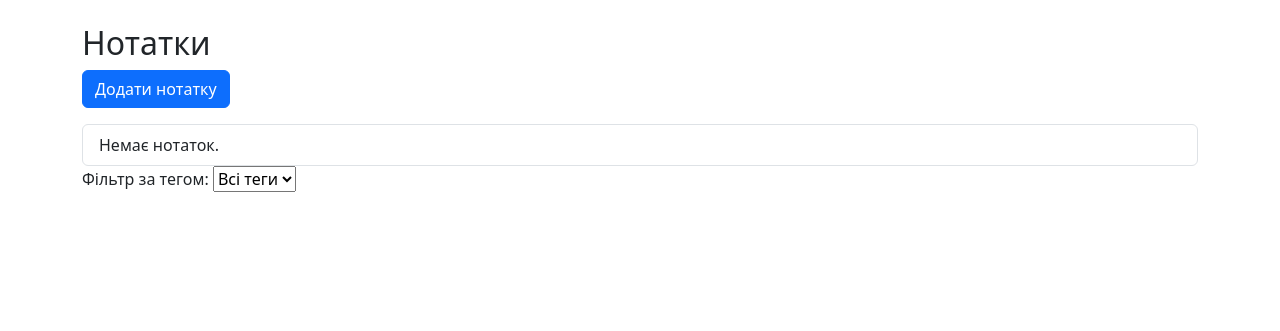
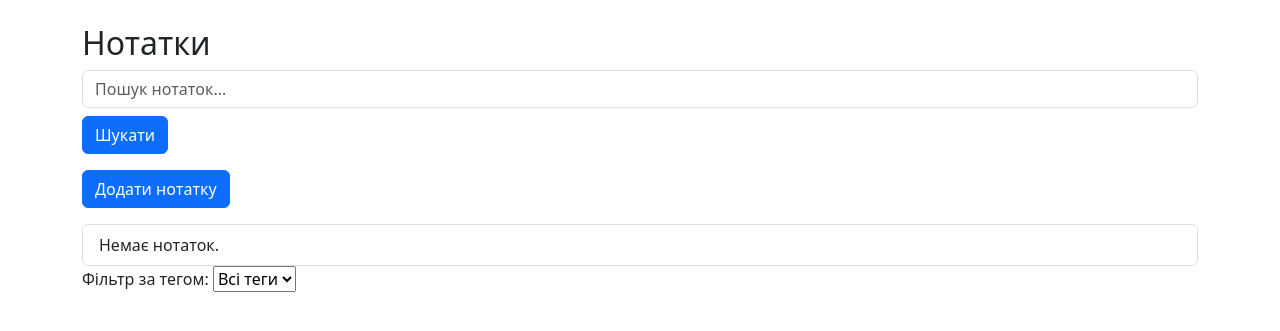
Before and after one commit to Yuliia-Vogel/Python-WEB_team-project_deploy, a Django app: page /notes/ in a window 1280 px wide. Shown: the part 56-387 px from the top of the page. Run offline with Django 5.2, Linux system fonts and the light colour scheme; the visitor is signed in with stand-in values (Sample User, id 1); data that the repository does not hold is empty.

Commit message:
Add form of note searching

```diff
--- a/src/notes/templates/notes/note_list.html
+++ b/src/notes/templates/notes/note_list.html
@@ -2,8 +2,17 @@
 
 {% block content %}
   <h2>Нотатки</h2>
+
+  <!-- Форма пошуку -->
+  <form method="GET" action="{% url 'notes:note-list' %}" class="mb-3">
+    <input type="text" name="q" placeholder="Пошук нотаток..." value="{{ search_query }}" class="form-control">
+    <button type="submit" class="btn btn-primary mt-2">Шукати</button>
+  </form>
+
+  <!-- Кнопка для додавання нової нотатки -->
   <a href="{% url 'notes:note-create' %}" class="btn btn-primary">Додати нотатку</a>
 
+  <!-- Список нотаток -->
   <ul class="list-group mt-3">
     {% for note in notes %}
       <li class="list-group-item">
@@ -14,6 +23,7 @@
     {% endfor %}
   </ul>
 
+  <!-- Фільтр за тегами -->
   <form method="GET" action="{% url 'notes:note-list' %}">
     <label for="tag">Фільтр за тегом:</label>
     <select name="tag" id="tag" onchange="this.form.submit()">
```
